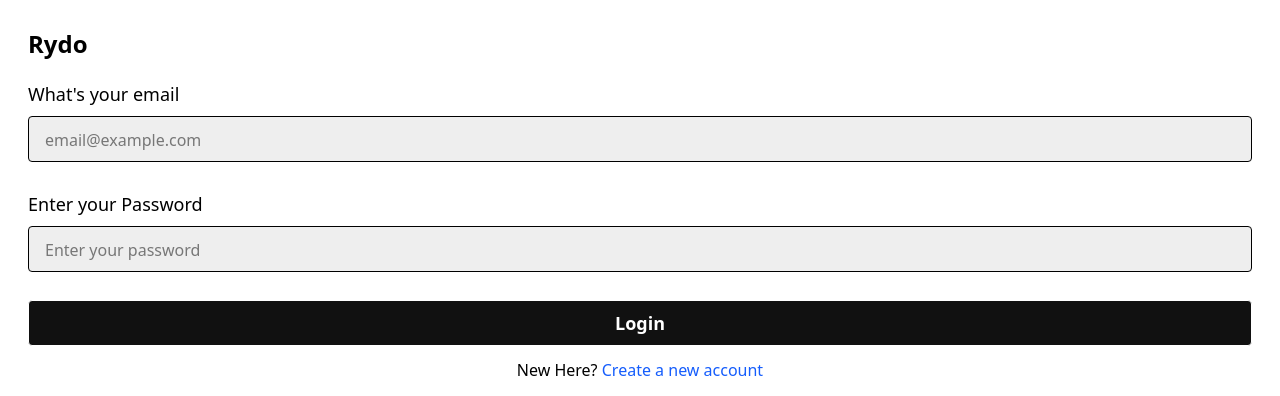
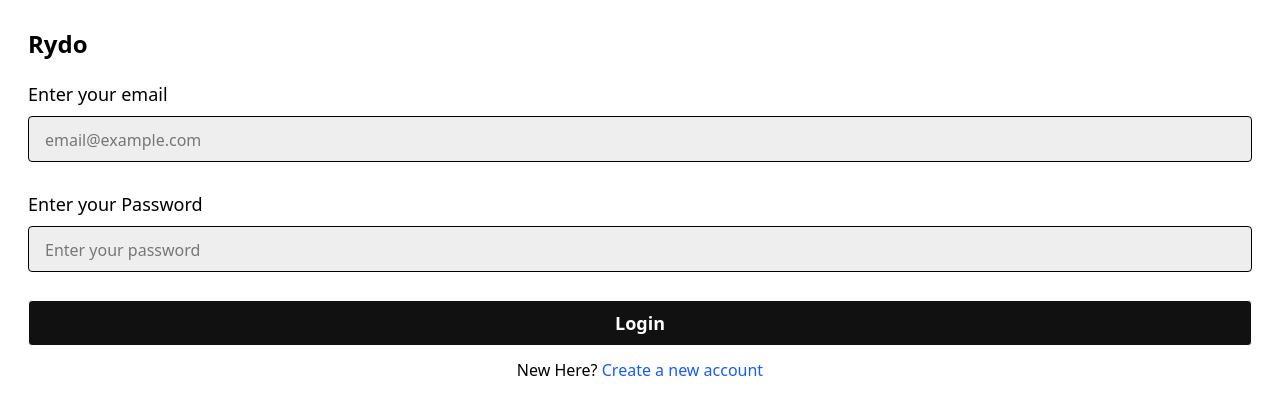
Before and after one commit to mayurramani07/Rydo, a React (Vite) app in the folder Frontend/: page /login in a window 1280 px wide. Shown: the top 396 px of the page. Built offline with nearby package versions, Linux system fonts and the light colour scheme.

Commit message:
Integrating user endpoints with React

```diff
--- a/Frontend/src/pages/CaptainLogin.jsx
+++ b/Frontend/src/pages/CaptainLogin.jsx
@@ -22,7 +22,7 @@ const CaptainLogin = () => {
         <div className="mb-5 text-black text-2xl font-bold">Rydo Captain</div>
 
         <form onSubmit={submitHandler}>
-          <h3 className='text-lg mb-2 font-medium'>What's your email</h3>
+          <h3 className='text-lg mb-2 font-medium'>Enter your email</h3>
           <input
             required
             value={email}
--- a/Frontend/src/pages/UserLogin.jsx
+++ b/Frontend/src/pages/UserLogin.jsx
@@ -1,30 +1,48 @@
-import React, { useState } from 'react';
-import { Link } from 'react-router-dom';
+import React, { useState, useContext } from 'react';
+import { Link, useNavigate } from 'react-router-dom';
+import { UserDataContext } from '../context/UserContext';
+import axios from 'axios';
 
 const UserLogin = () => {
   const [email, setEmail] = useState('');
   const [password, setPassword] = useState('');
-  const [userData, setUserData] = useState({})
+  const [userData, setUserData] = useState({});
 
-  const submitHandler = (e)=> {
+  const { user, setUser } = useContext(UserDataContext);
+  const navigate = useNavigate();
+
+  const submitHandler = async (e) => {
     e.preventDefault();
-    setUserData ({
-      email:email,
-      password:password,
-    })
-    setEmail('');
-    setPassword('');
-  }
+
+    const userData = {
+      email: email,
+      password: password
+    };
+
+    try {
+      const response = await axios.post(`${import.meta.env.VITE_BASE_URL}/users/login`, userData);
+
+      if (response.status === 200) {
+        const data = response.data;
+        setUser(data.user);
+        navigate('/home2');
+      }
+
+      setEmail('');
+      setPassword('');
+    } catch (error) {
+      console.error('Login failed:', error.response?.data || error.message);
+      alert('Login failed. Please try again.');
+    }
+  };
 
   return (
     <div className='p-7 h-screen flex flex-col justify-between'>
       <div>
         <div className="mb-5 text-black text-2xl font-bold">Rydo</div>
 
-        <form onSubmit={(e) => {
-          submitHandler(e)
-        }}>
-          <h3 className='text-lg mb-2 font-medium'>What's your email</h3>
+        <form onSubmit={submitHandler}>
+          <h3 className='text-lg mb-2 font-medium'>Enter your email</h3>
           <input
             required
             value={email}
@@ -61,7 +79,7 @@ const UserLogin = () => {
       </div>
 
       <div>
-        <Link to = '/captain-login'
+        <Link to='/captain-login'
           className='bg-[#111] flex items-center justify-center mb-5 text-white font-semibold mb-7 rounded px-4 py-2 border w-full text-lg'
         >
           Sign in as Captain
```
